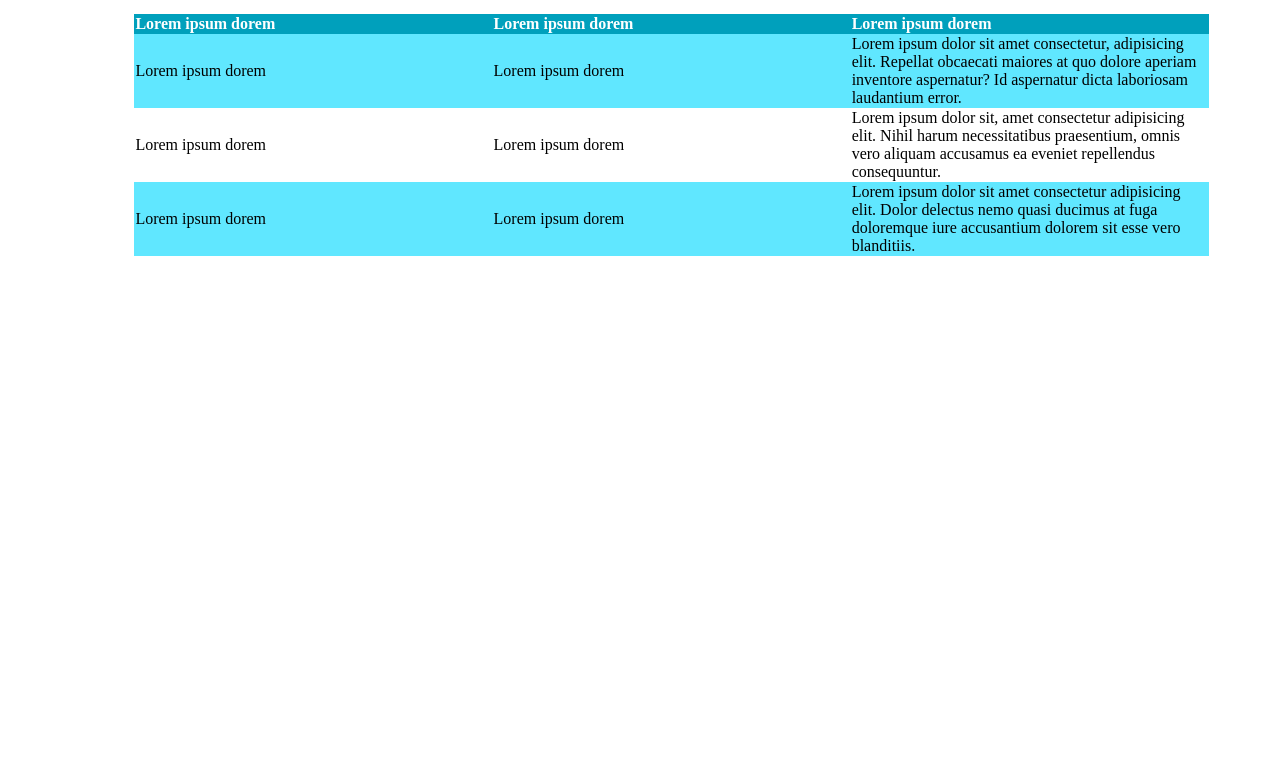
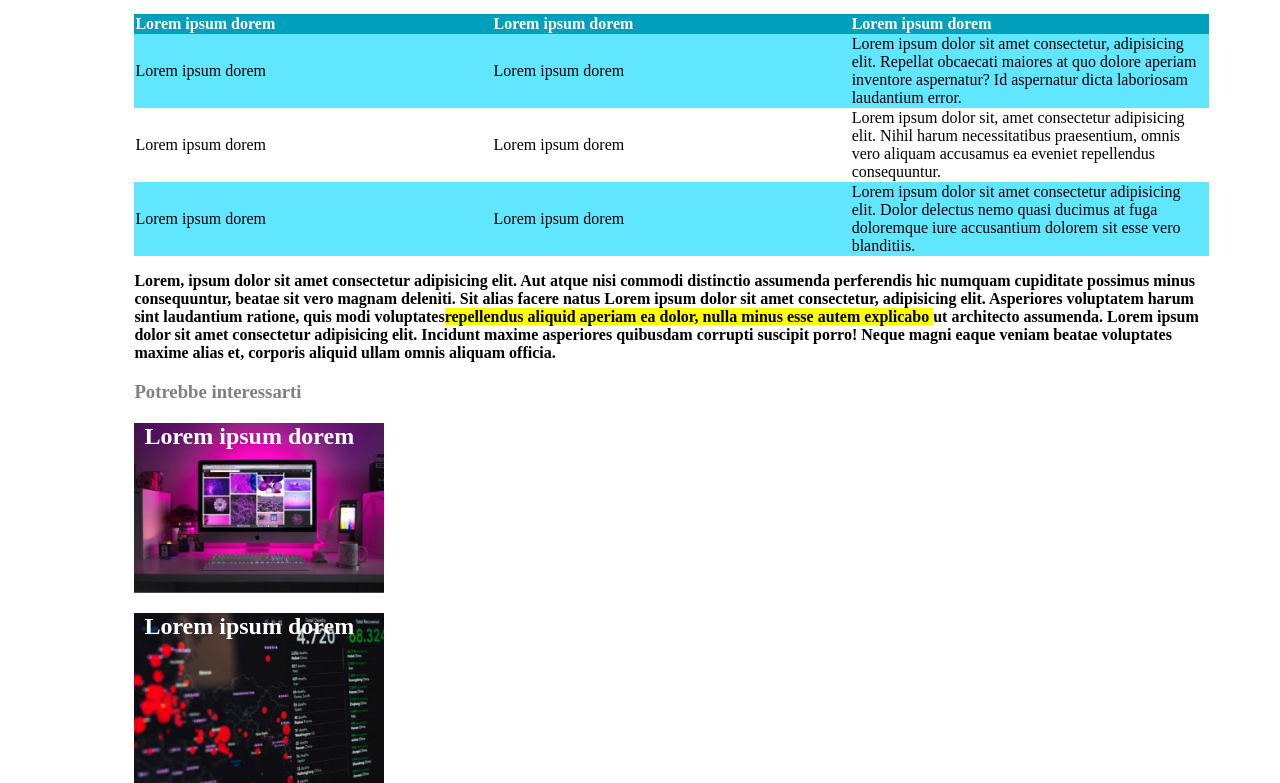
Before and after one commit to AlexLosciale/html-css-booleaner, a plain HTML site: page index.html in a window 1280 px wide. Shown: the part 1075-1858 px from the top of the page. Before the commit the page ends 1331 px from the top, so only its background shows below. Drawn offline with Linux system fonts and the light colour scheme.

Commit message:
add:photo

```diff
--- a/index.html
+++ b/index.html
@@ -56,6 +56,22 @@
                 </tr>
             </table>
 
+            <p> <strong>Lorem, ipsum dolor sit amet consectetur adipisicing elit. Aut atque nisi commodi distinctio
+                assumenda perferendis hic numquam cupiditate possimus minus consequuntur, beatae sit vero magnam deleniti.
+                Sit alias facere natus Lorem ipsum dolor sit amet consectetur, adipisicing elit. Asperiores voluptatem harum
+                sint laudantium ratione, quis modi voluptates<mark>repellendus aliquid aperiam ea dolor, nulla minus esse autem explicabo </mark>
+                ut architecto assumenda. Lorem ipsum dolor sit amet consectetur adipisicing elit. Incidunt maxime asperiores quibusdam
+                 corrupti suscipit porro! Neque magni eaque veniam beatae voluptates maxime alias et, corporis aliquid ullam omnis aliquam officia.</strong>
+            </p>
+
+            <h3><strong>Potrebbe interessarti</strong></h3>
+
+            <div class="box1">
+                <h2>Lorem ipsum dorem</h2>
+            </div>
+            <div class="box2">
+                <h2>Lorem ipsum dorem</h2>
+            </div>
 
         </div>
     </body>
--- a/style.css
+++ b/style.css
@@ -62,3 +62,27 @@ th{
 .color{
     background-color: rgb(96, 231, 255);
 }
+
+h3{
+    color: gray;
+}
+
+.box1{
+    background-image: url(./img/monitor.jpg);
+    width: 250px;
+    height: 170px;
+    background-size: cover;
+    margin-bottom: 10px;
+}
+
+.box2{
+    background-image: url(./img/graph.jpg);
+    width: 250px;
+    height: 170px;
+    background-size: cover;
+}
+
+h2{
+    color: rgb(255, 255, 255);
+    margin-left: 10px;
+}
```
